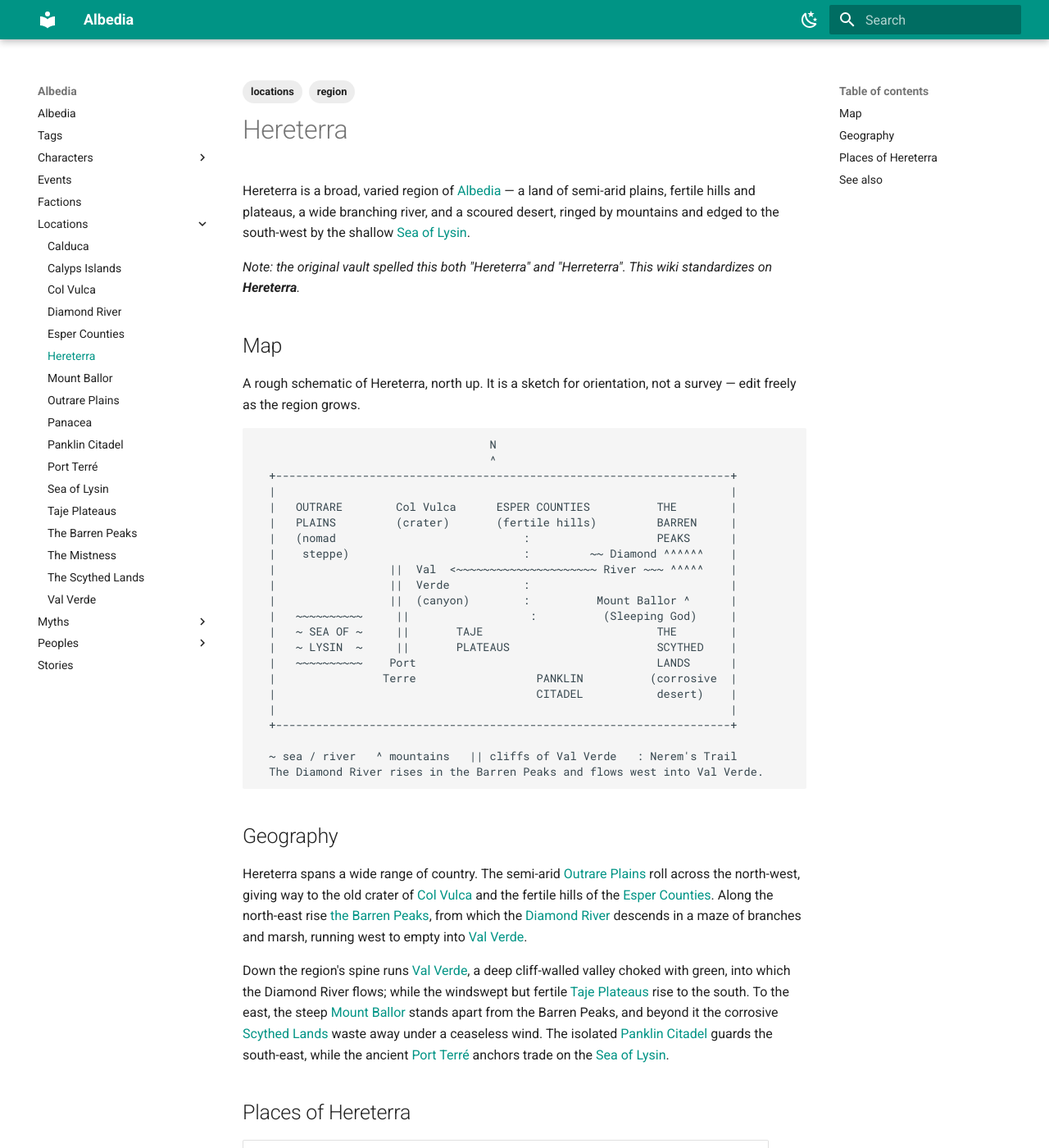
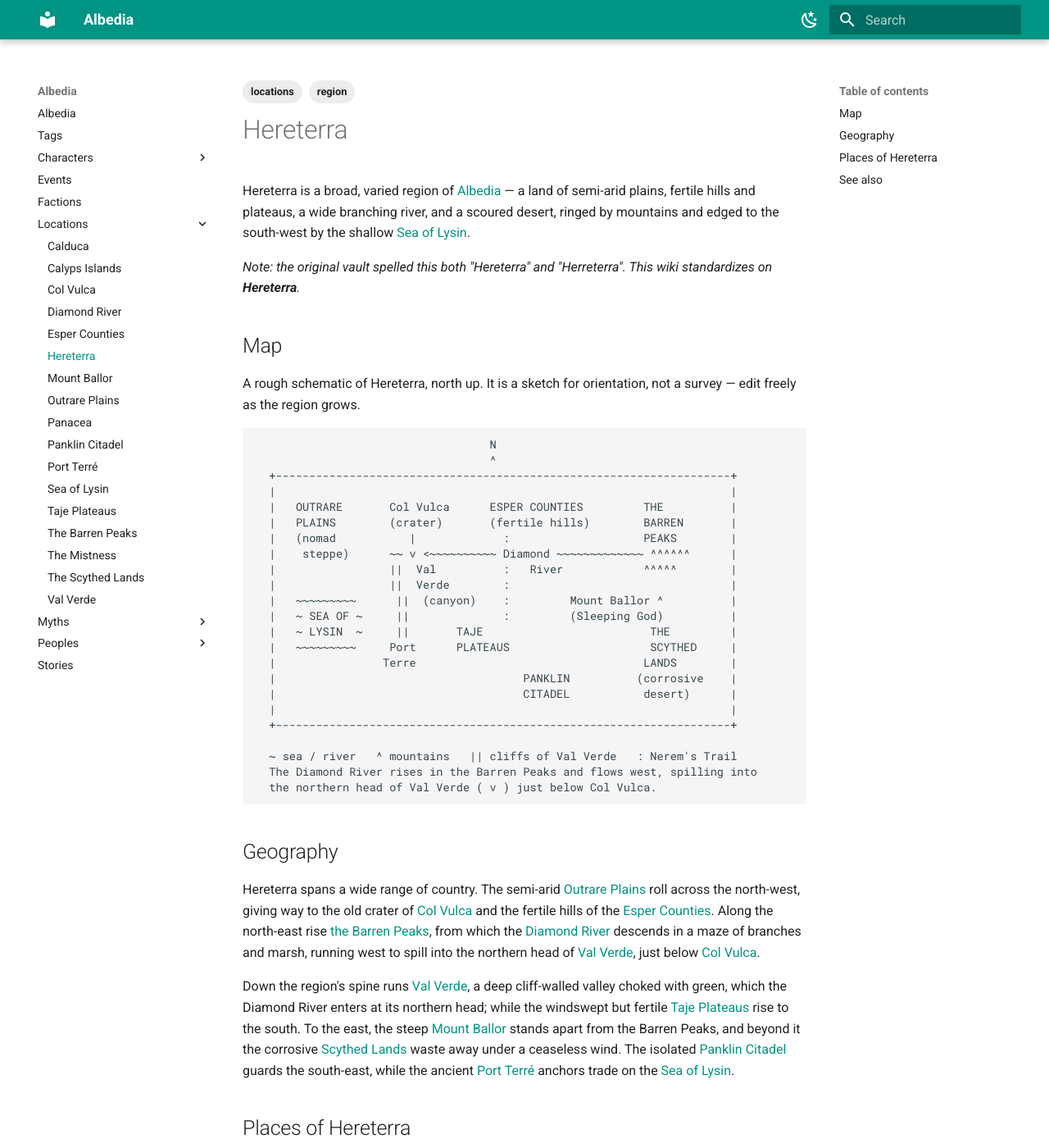
Before and after one commit to tk-auto/albedia, an MkDocs documentation site: the page built from docs/locations/hereterra.md, in a window 1280 px wide and 1400 px high. Shown: the whole window at 82% size. Built offline with MkDocs 1.6.1 and Material for MkDocs 9.7.7, drawn with Linux system fonts in a browser that asks for light colours.

Commit message:
Refine Diamond River confluence: enters Val Verde's northern head
The river spills into the northern head of Val Verde, just below Col
Vulca, then runs on southward down the valley. Update the region map
(confluence marked at the valley head below Col Vulca) and the Diamond
River, Val Verde, Col Vulca, and Hereterra hub pages, with reciprocal
Col Vulca <-> Val Verde links.

Co-Authored-By: Claude Opus 4.8 <noreply@anthropic.com>
Claude-Session: https://claude.ai/code/session_01W5PiA63XjW16BE9XqNEmWX

````diff
--- a/docs/locations/hereterra.md
+++ b/docs/locations/hereterra.md
@@ -25,24 +25,25 @@ survey — edit freely as the region grows.
                                    ^
   +--------------------------------------------------------------------+
   |                                                                    |
-  |   OUTRARE        Col Vulca      ESPER COUNTIES          THE        |
-  |   PLAINS         (crater)       (fertile hills)         BARREN     |
-  |   (nomad                            :                   PEAKS      |
-  |    steppe)                          :         ~~ Diamond ^^^^^^    |
-  |                 ||  Val  <~~~~~~~~~~~~~~~~~~~~~ River ~~~ ^^^^^    |
-  |                 ||  Verde           :                              |
-  |                 ||  (canyon)        :          Mount Ballor ^      |
-  |   ~~~~~~~~~~     ||                  :          (Sleeping God)     |
-  |   ~ SEA OF ~     ||       TAJE                          THE        |
-  |   ~ LYSIN  ~     ||       PLATEAUS                      SCYTHED    |
-  |   ~~~~~~~~~~    Port                                    LANDS      |
-  |                Terre                  PANKLIN          (corrosive  |
-  |                                       CITADEL           desert)    |
+  |   OUTRARE       Col Vulca      ESPER COUNTIES         THE          |
+  |   PLAINS        (crater)       (fertile hills)        BARREN       |
+  |   (nomad           |             :                    PEAKS        |
+  |    steppe)      ~~ v <~~~~~~~~~~ Diamond ~~~~~~~~~~~~~ ^^^^^^      |
+  |                 ||  Val          :   River            ^^^^^        |
+  |                 ||  Verde        :                                 |
+  |   ~~~~~~~~~      ||  (canyon)    :         Mount Ballor ^          |
+  |   ~ SEA OF ~     ||              :         (Sleeping God)          |
+  |   ~ LYSIN  ~     ||       TAJE                         THE         |
+  |   ~~~~~~~~~     Port      PLATEAUS                     SCYTHED     |
+  |                Terre                                  LANDS        |
+  |                                     PANKLIN          (corrosive    |
+  |                                     CITADEL           desert)      |
   |                                                                    |
   +--------------------------------------------------------------------+
 
   ~ sea / river   ^ mountains   || cliffs of Val Verde   : Nerem's Trail
-  The Diamond River rises in the Barren Peaks and flows west into Val Verde.
+  The Diamond River rises in the Barren Peaks and flows west, spilling into
+  the northern head of Val Verde ( v ) just below Col Vulca.
 ```
 
 ## Geography
@@ -53,11 +54,12 @@ old crater of [Col Vulca](col-vulca.md) and the fertile hills of the
 [Esper Counties](esper-counties.md). Along the north-east rise
 [the Barren Peaks](the-barren-peaks.md), from which the
 [Diamond River](diamond-river.md) descends in a maze of branches and marsh,
-running west to empty into [Val Verde](val-verde.md).
+running west to spill into the northern head of [Val Verde](val-verde.md), just
+below [Col Vulca](col-vulca.md).
 
 Down the region's spine runs [Val Verde](val-verde.md), a deep cliff-walled
-valley choked with green, into which the Diamond River flows; while the
-windswept but fertile
+valley choked with green, which the Diamond River enters at its northern head;
+while the windswept but fertile
 [Taje Plateaus](taje-plateaus.md) rise to the south. To the east, the steep
 [Mount Ballor](mount-ballor.md) stands apart from the Barren Peaks, and beyond it
 the corrosive [Scythed Lands](the-scythed-lands.md) waste away under a ceaseless
````
Also changed, not shown: docs/locations/col-vulca.md (+4 -1 lines), docs/locations/diamond-river.md (+7 -5 lines), docs/locations/val-verde.md (+7 -4 lines).
